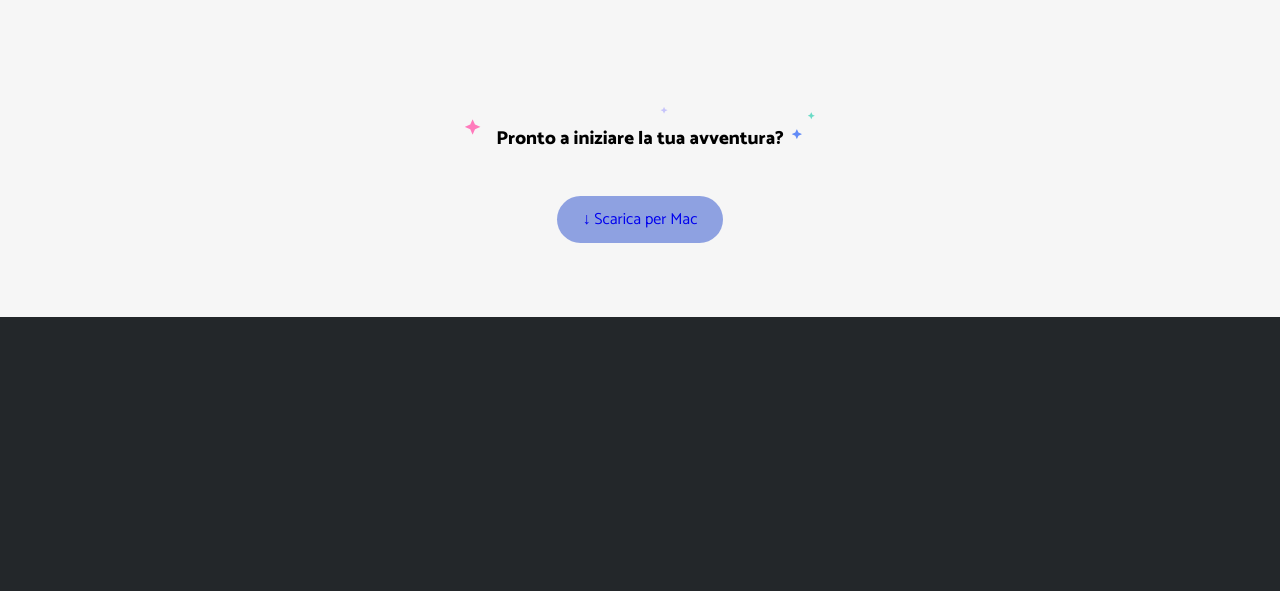
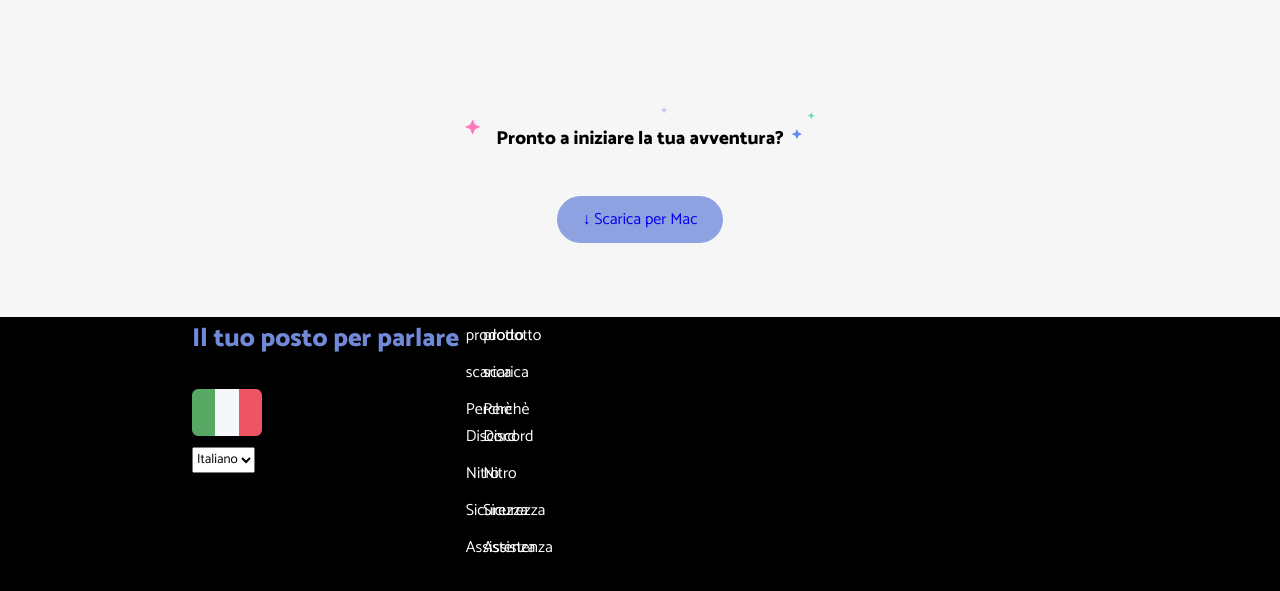
Before and after one commit to rota99C/htmlcss-discord, a plain HTML site: page index.html in a window 1280 px wide. Shown: the part 3893-4484 px from the top of the page. Drawn offline with Linux system fonts and the light colour scheme.

Commit message:
problemi con footer

```diff
--- a/css/style.css
+++ b/css/style.css
@@ -241,5 +241,59 @@ section h2 {
 
 footer {
     height: calc(100vh - 210px);
-    background-color: #23272a;
+    background-color: black;
+    width: 100%;
 }
+
+.conteiner-footer {
+    width: 70%;
+    background-color: black
+    height 100%;
+    margin:auto;
+
+}
+
+.col-contatti {
+    float: left;
+    width: 30%;
+}
+
+footer .col-contatti h2{
+    font-size: 26px;
+    font-weight: 700;
+    color: #7289DA;
+}
+
+footer .col-contatti form {
+    padding: 29px 0;
+    padding-bottom: 3px;
+}
+
+
+.col-prodotto {
+    float: left;
+    width: 17.5px;
+}
+
+.col-prodotto .titolo {
+    list-style: none;
+    color: #7289DA;;
+}
+
+.col-prodotto ul li {
+    color: white;
+    list-style: none;
+    padding: 5px;
+
+}
+
+
+.col-compania {
+    float: left;
+    width: 17.5px;
+}
+
+.col-compania ul li {
+    color: white;
+    list-style: none;
+    padding: 5px;
--- a/index.html
+++ b/index.html
@@ -135,10 +135,44 @@
         </main>
         <!-- fine main -->
         <!-- footer -->
-        <footer>
-            <div class="conteiner-footer clear">
+        <footer >
+            <div class="conteiner-footer clearfix ">
+                <div class="col-contatti">
+                    <h2> Il tuo posto per parlare</h2>
+                    <form action="#">
+                        <label for="lingua">
+                            <img src="./img/ita.png" alt="italiano">
+                            <br>
+                            <select name="lingua" id="italy">
+                                <option value="Italia">Italiano</option>
+                            </select>
+                        </label>
+                    </form>
+                </div>
+                <div class="col-prodotto">
+                    <ul>
+                        <li id="titolo">prodotto</li>
+                        <li>scarica</li>
+                        <li>Perchè Discord</li>
+                        <li>Nitro</li>
+                        <li>Sicurezza</li>
+                        <li>Assistenza</li>
+                    </ul>
+                </div>
+                <div class="col-compania">
+                    <ul>
+                        <li id="titolo">prodotto</li>
+                        <li>scarica</li>
+                        <li>Perchè Discord</li>
+                        <li>Nitro</li>
+                        <li>Sicurezza</li>
+                        <li>Assistenza</li>
+                    </ul>
+                </div>
 
-
+                </div>
+                <div class="col-risorse"></div>
+                <div class="col-norme"></div>
 
             </div>
 
```
